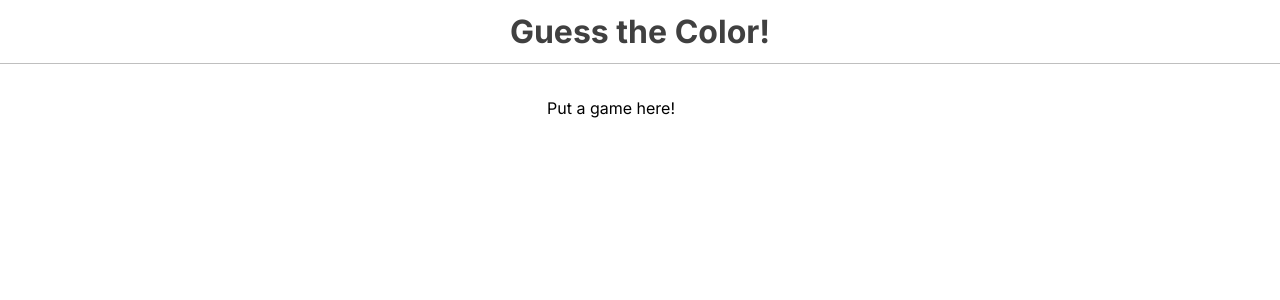
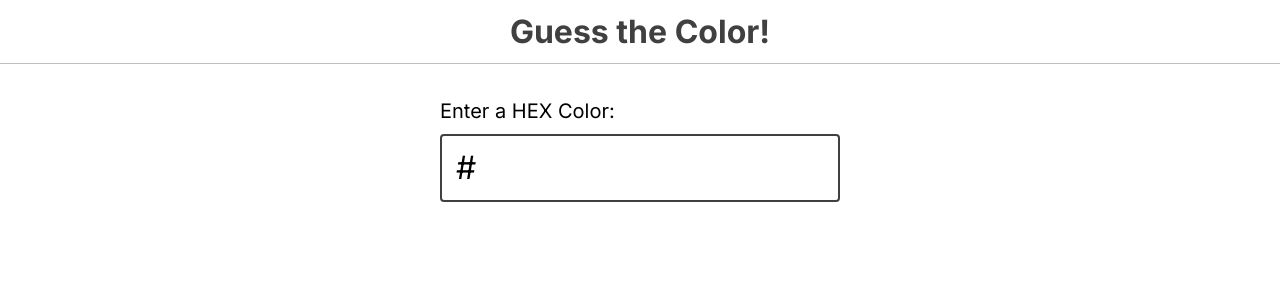
Before and after one commit to Kyle-Kroger/Hue-to-Hex, a Next.js app: page / in a window 1280 px wide. Shown: the top 300 px of the page. Built offline with nearby package versions, Linux system fonts and the light colour scheme.

Commit message:
add guessInput component

```diff
--- a/app/globals.css
+++ b/app/globals.css
@@ -140,6 +140,7 @@ h1 {
 
 .guess-input-wrapper {
   display: flex;
+  position: relative;
   flex-direction: column;
   gap: 8px;
   height: 6.75rem;
@@ -156,7 +157,17 @@ h1 {
   border: 2px solid var(--color-gray-300);
   border-radius: 4px;
   padding: 8px 16px;
+  padding-left: 48px;
   outline-offset: 4px;
+}
+
+/* The hashtag within the guess input */
+.guess-input-wrapper::after {
+  content: "#";
+  font-size: 32px;
+  position: absolute;
+  top: 48px;
+  left: 16px;
 }
 
 .banner {
--- a/src/components/Game/Game.js
+++ b/src/components/Game/Game.js
@@ -1,7 +1,11 @@
-import React from 'react';
+"use client";
 
-import { sample } from '../../utils';
-import { WORDS } from '../../data';
+import React from "react";
+
+import { sample } from "../../utils";
+import { WORDS } from "../../data";
+
+import { GuessInput } from "../GuessInput";
 
 // Pick a random word on every pageload.
 const answer = sample(WORDS);
@@ -9,7 +13,7 @@ const answer = sample(WORDS);
 console.info({ answer });
 
 function Game() {
-  return <>Put a game here!</>;
+  return <GuessInput />;
 }
 
 export default Game;
--- /dev/null
+++ b/src/components/GuessInput/GuessInput.tsx
@@ -0,0 +1,30 @@
+import { useState } from "react";
+
+const GuessInput = ({}) => {
+  const [input, setInput] = useState<string>("");
+
+  const handleSubmit = (event: React.FormEvent) => {
+    event.preventDefault();
+    console.log(input.toUpperCase());
+    setInput("");
+  };
+
+  return (
+    <form
+      className="guess-input-wrapper"
+      onSubmit={(event) => handleSubmit(event)}
+    >
+      <label htmlFor="guess-input">Enter a HEX Color:</label>
+      <input
+        id="guess-input"
+        type="text"
+        value={input}
+        onChange={(event) => setInput(event.target.value)}
+        pattern="[a-fA-f0-9]{6}"
+        title="6 character HEX color (FF22CC)"
+      />
+    </form>
+  );
+};
+
+export default GuessInput;
--- /dev/null
+++ b/src/components/GuessInput/index.ts
@@ -0,0 +1 @@
+export { default as GuessInput } from "./GuessInput";
```
Also changed, not shown: src/game-helpers.js (+10 -6 lines).
